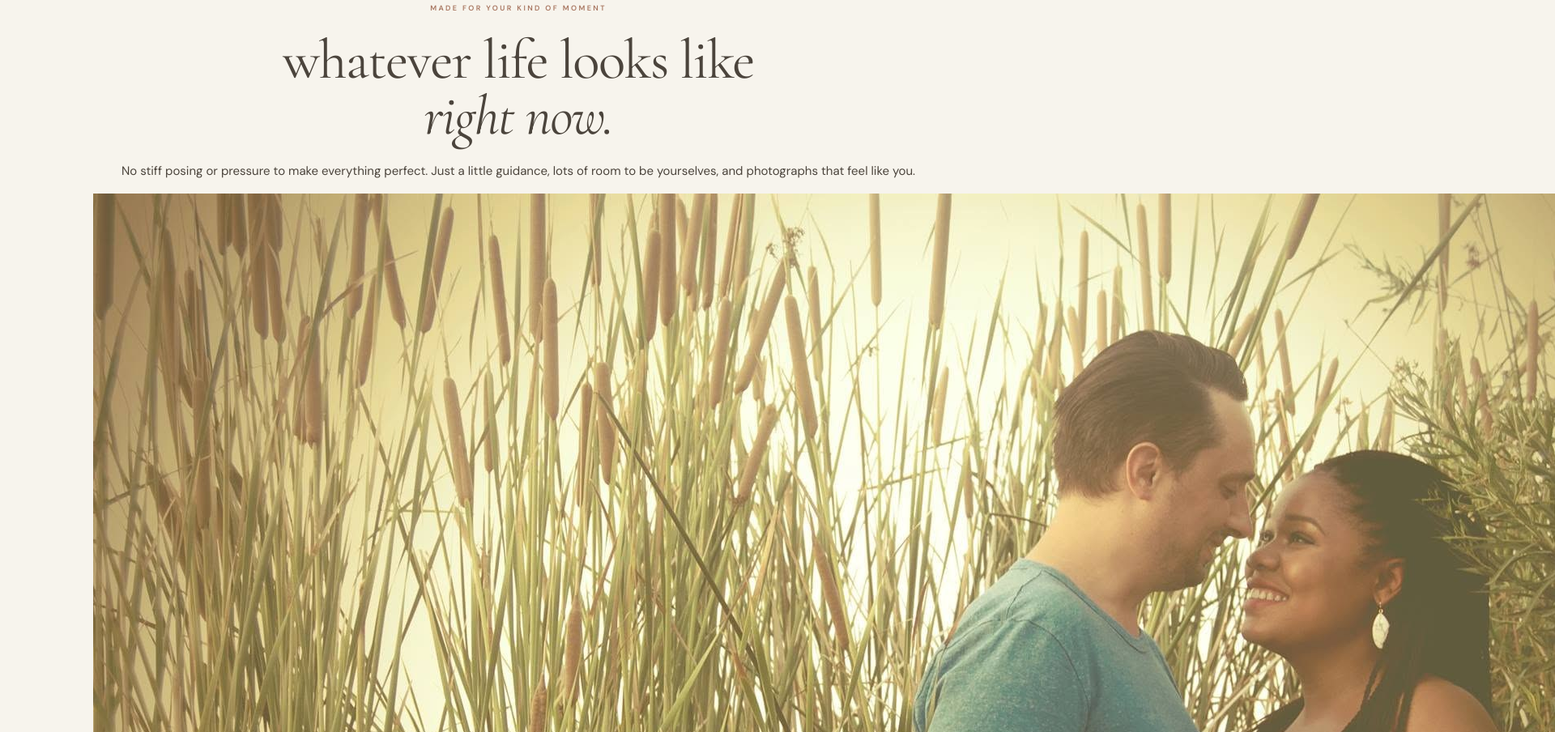
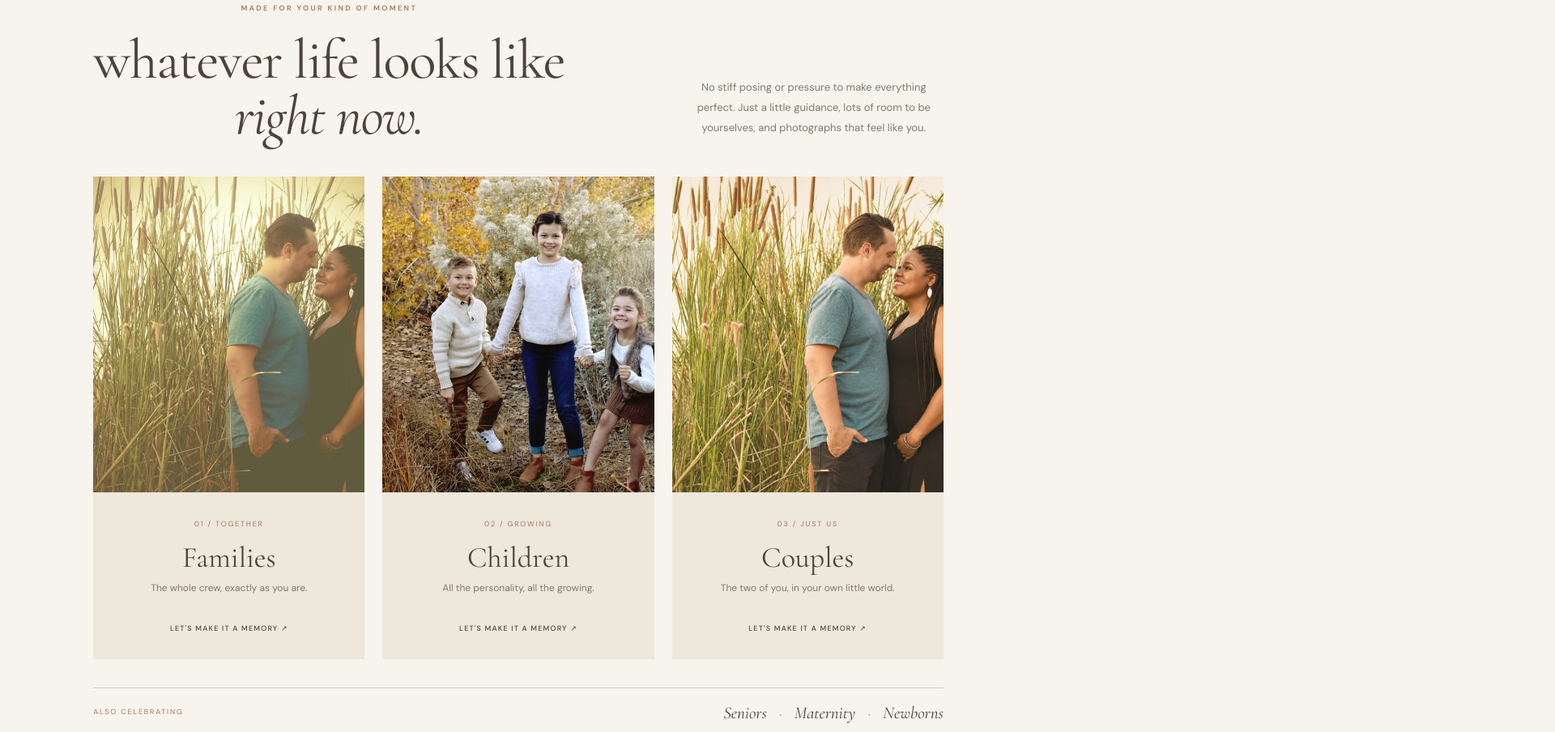
Before and after one commit to helloordinarymoments-ops/ordinary-moments-website, a plain HTML site: page index.html in a window 1280 px wide. Shown: the part 3556-4460 px from the top of the page at 81% size, 1920 px wide, since content can reach past the window. Drawn offline with nearby package versions, Linux system fonts and the light colour scheme.

Commit message:
Style visual photography session cards

```diff
--- a/styles.css
+++ b/styles.css
@@ -97,3 +97,23 @@
  .portfolio .photo-grid .tile:nth-child(6){grid-column:1;grid-row:auto;}
  .portfolio .photo-grid .tile:nth-child(7){grid-column:2;grid-row:auto;}
 }
+
+/* Visual session cards */
+.sessions-heading{display:flex;align-items:end;justify-content:space-between;gap:6vw;margin-bottom:40px;}
+.sessions-heading h2{margin-bottom:0;}
+.sessions-intro{max-width:320px;margin:0 0 8px;color:var(--muted);font-size:13px;line-height:1.9;}
+.session-cards{display:grid;grid-template-columns:repeat(3,minmax(0,1fr));gap:22px;}
+.session-card{display:block;overflow:hidden;background:#eee7dc;color:var(--ink);}
+.session-card>img{display:block;width:100%;height:clamp(260px,31vw,390px);object-fit:cover;transition:transform .8s ease;}
+.session-card:hover>img{transform:scale(1.025);}
+.session-card-copy{padding:24px 24px 26px;}
+.session-card-copy>span{font-size:9px;letter-spacing:1.8px;color:#a87660;}
+.session-card-copy h3{font:36px/1.05 'Cormorant Garamond',serif;margin:12px 0 8px;}
+.session-card-copy p{color:var(--muted);font-size:12px;margin:0 0 24px;}
+.session-card-copy b{font-size:9px;letter-spacing:1.2px;font-weight:500;}
+.session-more{display:flex;align-items:center;justify-content:space-between;border-top:1px solid #d5c9bb;margin-top:35px;padding-top:18px;}
+.session-more>span{font-size:9px;letter-spacing:1.8px;color:#a87660;}
+.session-more p{font:italic 21px 'Cormorant Garamond',serif;margin:0;}
+.session-more i{font-style:normal;color:var(--clay);padding:0 10px;}
+@media(max-width:760px){.sessions-heading{display:block;margin-bottom:28px}.sessions-intro{margin-top:20px}.session-cards{grid-template-columns:1fr;gap:18px}.session-card>img{height:360px}.session-card-copy{padding:21px}.session-more{display:block}.session-more p{margin-top:10px;line-height:1.5}}
+@media(max-width:480px){.session-card>img{height:300px}.session-card-copy h3{font-size:32px}}
```
